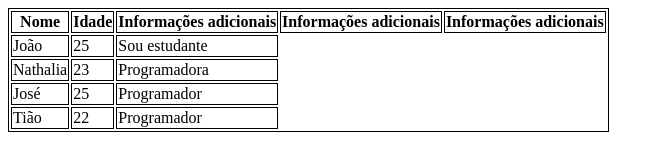
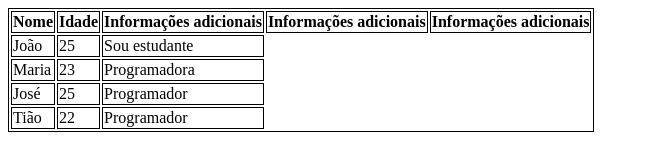
Before and after one commit to Nathalia-vaz/aula-tabela, a plain HTML site: page index.html in a window 1280 px wide. Shown: the whole page, without its empty margins (0-664 px from the left). Drawn offline with Linux system fonts and the light colour scheme.

Commit message:
trocado de Nathalia para Maria

```diff
--- a/index.html
+++ b/index.html
@@ -28,7 +28,7 @@
             <td>Sou estudante</td>
         </tr>
         <tr>
-            <td>Nathalia</td>
+            <td>Maria</td>
             <td>23</td>
             <td>Programadora</td>
         </tr>
```
